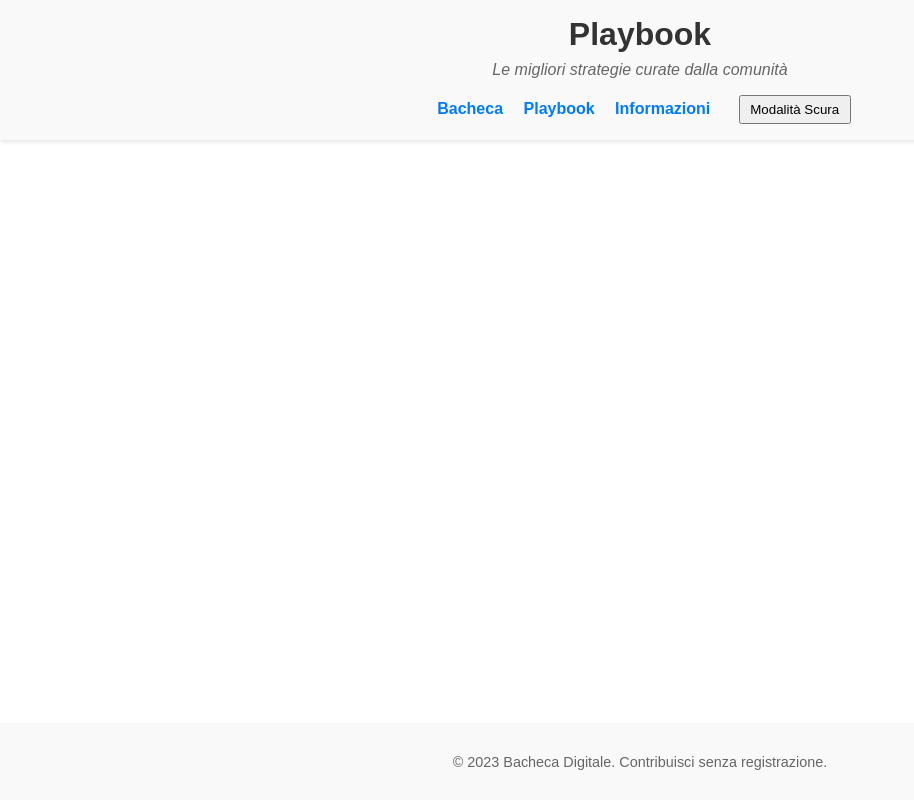
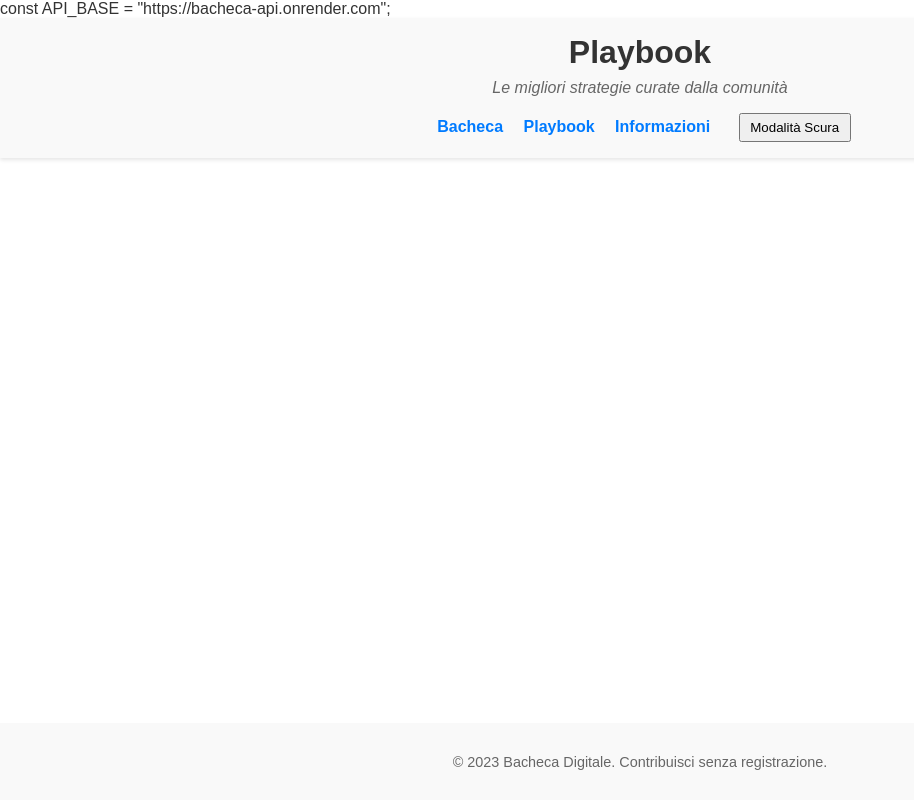
Before and after one commit to CappoJune/bachecadigitale.com, a website: page playbook.html in a window 1280 px wide. Shown: the whole page, without its empty margins (0-914 px from the left). Drawn offline with Linux system fonts and the light colour scheme; no server answers.

Commit message:
Update playbook.html

```diff
--- a/playbook.html
+++ b/playbook.html
@@ -7,6 +7,7 @@
     <link rel="stylesheet" href="css/styles.css">
 </head>
 <body>
+    const API_BASE = "https://bacheca-api.onrender.com";
     <header>
         <h1>Playbook</h1>
         <p>Le migliori strategie curate dalla comunità</p>
```
